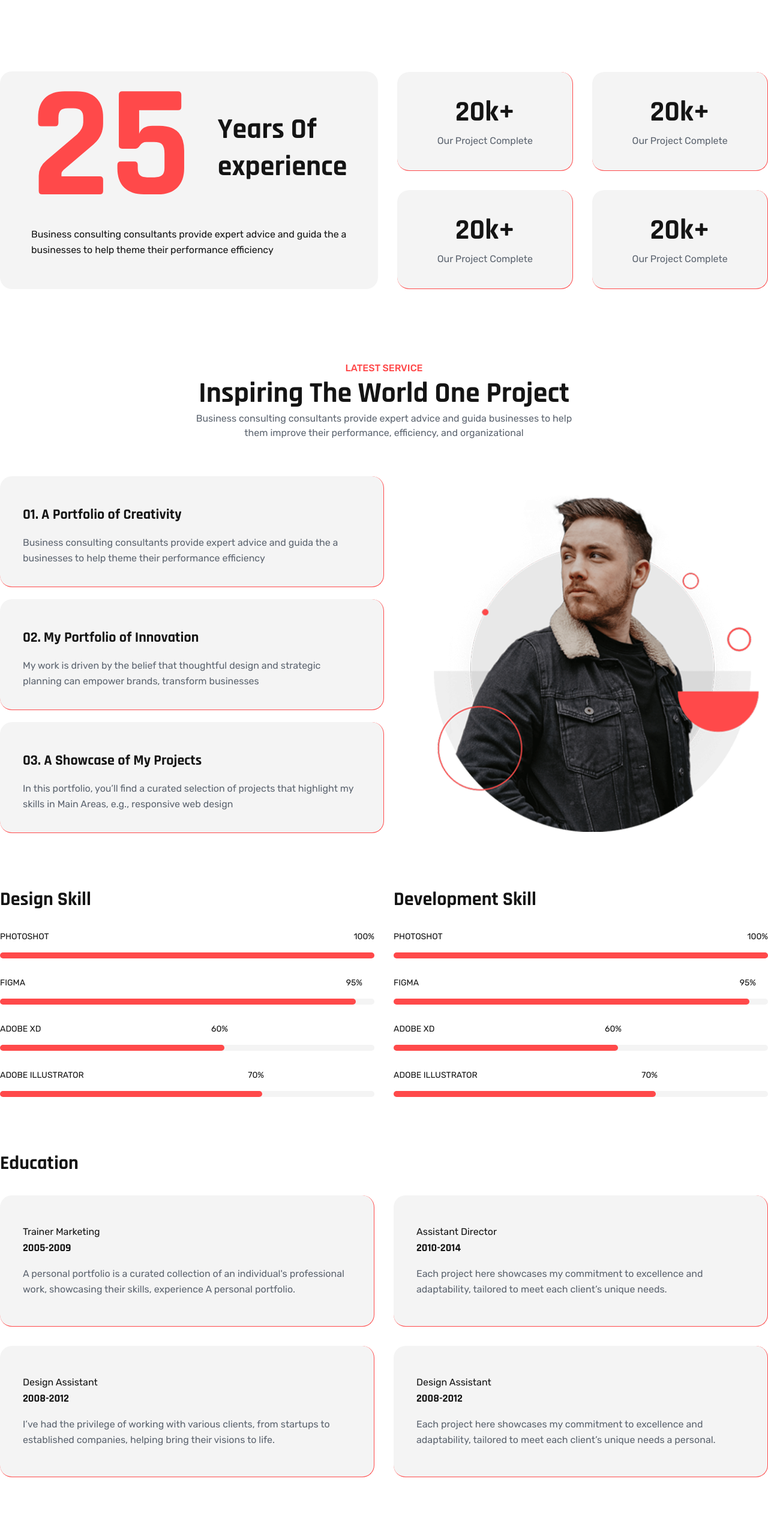
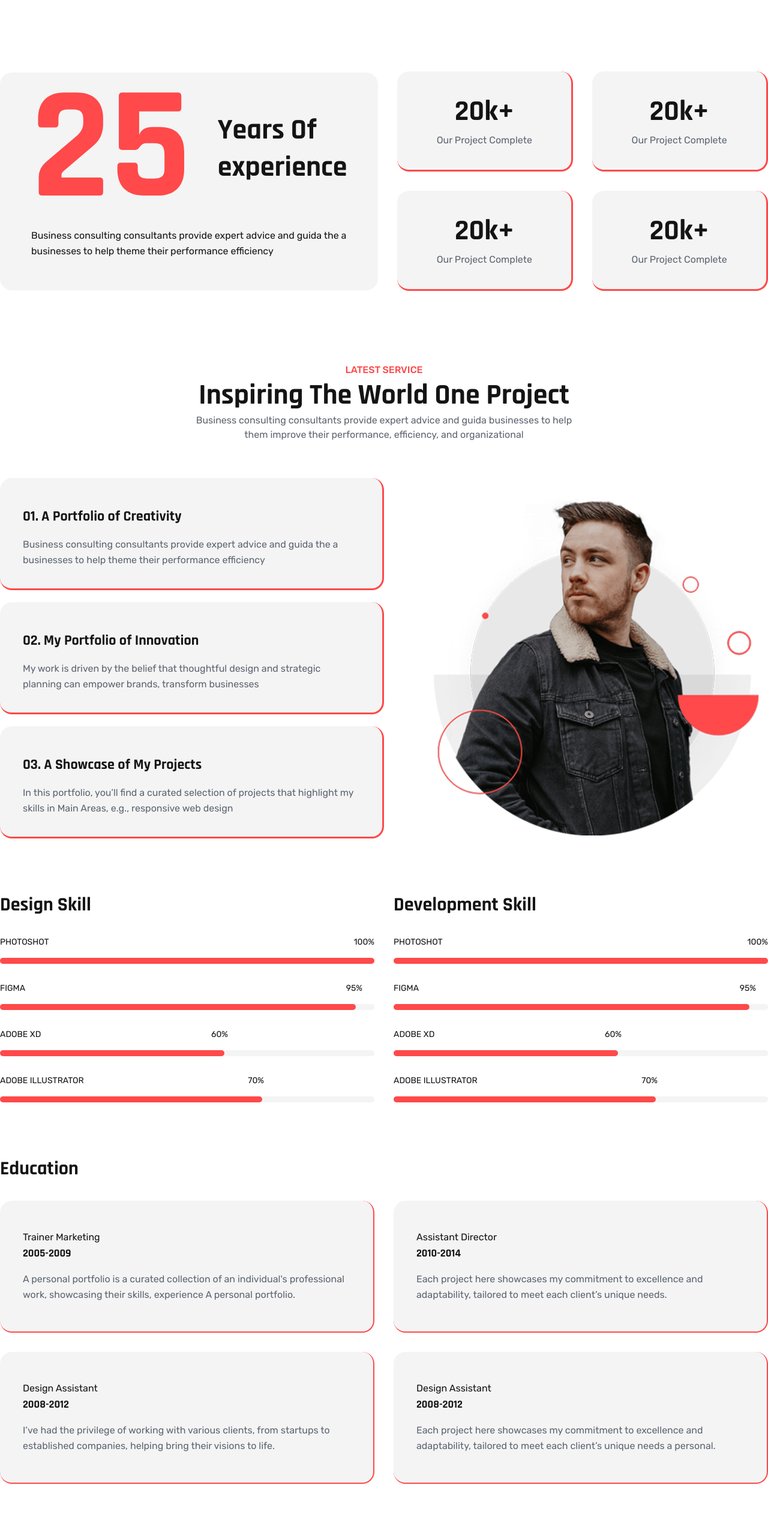
Before and after one commit to Dipokdas347250/reeni, a React (Vite) app: page / in a window 1280 px wide. Shown: the part 1302-3838 px from the top of the page at 60% size. Built offline with nearby package versions, Linux system fonts and the light colour scheme.

Commit message:
border fixed

```diff
--- a/src/components/Experience.jsx
+++ b/src/components/Experience.jsx
@@ -71,14 +71,14 @@ const Experience = () => {
                            <div className="">
                              <div className="lg:flex md:flex justify-between items-center gap-8">
                                 <div className="lg:w-1/2 w-full lg:mt-0 mt-8 ">
-                                    <div className="py-9 bg-[#f4f4f4] dark:bg-primary rounded-[20px] border-b border-r border-secondary  ">
+                                    <div className="py-9 bg-[#f4f4f4] dark:bg-primary rounded-[20px] border-b-3 border-r-3 border-secondary  ">
                                         <h2 className='text-[48px] text-primary dark:text-white font-bold font-rajdhani leading-15.5 text-center'>20k+</h2>
                                         <p className='text-[16px] text-tertiary font-normal font-rubik leading-6.5 mt-1 text-center'>Our Project Complete</p>
 
                                     </div>
                                 </div>
                                 <div className="lg:w-1/2 w-full lg:mt-0 mt-8 ">
-                                    <div className="py-9 bg-[#f4f4f4] dark:bg-primary rounded-[20px] border-b border-r border-secondary  ">
+                                    <div className="py-9 bg-[#f4f4f4] dark:bg-primary rounded-[20px] border-b-3 border-r-3 border-secondary  ">
                                         <h2 className='text-[48px] text-primary dark:text-white font-bold font-rajdhani leading-15.5 text-center'>20k+</h2>
                                         <p className='text-[16px] text-tertiary font-normal font-rubik leading-6.5 mt-1 text-center'>Our Project Complete</p>
 
@@ -90,14 +90,14 @@ const Experience = () => {
                             <div className="">
                                  <div className="lg:flex md:flex justify-between items-center gap-8 mt-8">
                                 <div className="lg:w-1/2 w-full lg:mt-0 mt-8 ">
-                                    <div className="py-9 bg-[#f4f4f4] dark:bg-primary rounded-[20px] border-b border-r border-secondary  ">
+                                    <div className="py-9 bg-[#f4f4f4] dark:bg-primary rounded-[20px] border-b-3 border-r-3 border-secondary  ">
                                         <h2 className='text-[48px] text-primary dark:text-white font-bold font-rajdhani leading-15.5 text-center'>20k+</h2>
                                         <p className='text-[16px] text-tertiary font-normal font-rubik leading-6.5 mt-1 text-center'>Our Project Complete</p>
 
                                     </div>
                                 </div>
                                 <div className="lg:w-1/2 w-full lg:mt-0 mt-8 ">
-                                    <div className="py-9 bg-[#f4f4f4] dark:bg-primary rounded-[20px] border-b border-r border-secondary  ">
+                                    <div className="py-9 bg-[#f4f4f4] dark:bg-primary rounded-[20px] border-b-3 border-r-3 border-secondary  ">
                                         <h2 className='text-[48px] text-primary dark:text-white font-bold font-rajdhani leading-15.5 text-center'>20k+</h2>
                                         <p className='text-[16px] text-tertiary font-normal font-rubik leading-6.5 mt-1 text-center'>Our Project Complete</p>
 
--- a/src/components/Service.jsx
+++ b/src/components/Service.jsx
@@ -25,21 +25,21 @@ const Service = () => {
                     <div className=" lg:flex justify-between items-center lg:mt-15 mt-7.5">
                         <div className="lg:w-1/2 w-full">
                             <div className="">
-                                <div className="py-8.5 px-9.5 bg-[#f4f4f4] dark:bg-primary rounded-[20px] border-b border-r border-secondary  ">
+                                <div className="py-8.5 px-9.5 bg-[#f4f4f4] dark:bg-primary rounded-[20px] border-b-3 border-r-3 border-secondary  ">
                                     <h2 className='text-[24px] text-primary dark:text-white font-bold font-rajdhani leading-15 '>01. A Portfolio of Creativity</h2>
                                     <p className='text-[16px] text-tertiary font-normal font-rubik leading-6.5 mt-1 '>Business consulting consultants provide expert advice and guida the a businesses to help theme their performance efficiency</p>
 
                                 </div>
                             </div>
                             <div className="">
-                                <div className="py-8.5 px-9.5 bg-[#f4f4f4] dark:bg-primary rounded-[20px] border-b border-r border-secondary mt-5 ">
+                                <div className="py-8.5 px-9.5 bg-[#f4f4f4] dark:bg-primary rounded-[20px] border-b-3 border-r-3 border-secondary mt-5 ">
                                     <h2 className='text-[24px] text-primary dark:text-white font-bold font-rajdhani leading-15 '>02. My Portfolio of Innovation</h2>
                                     <p className='text-[16px] text-tertiary font-normal font-rubik leading-6.5 mt-1 '>My work is driven by the belief that thoughtful design and strategic planning can empower brands, transform businesses</p>
 
                                 </div>
                             </div>
                             <div className="">
-                                <div className="py-8.5 px-9.5 bg-[#f4f4f4] dark:bg-primary rounded-[20px] border-b border-r border-secondary mt-5 ">
+                                <div className="py-8.5 px-9.5 bg-[#f4f4f4] dark:bg-primary rounded-[20px] border-b-3 border-r-3 border-secondary mt-5 ">
                                     <h2 className='text-[24px] text-primary dark:text-white font-bold font-rajdhani leading-15 '>03. A Showcase of My Projects</h2>
                                     <p className='text-[16px] text-tertiary font-normal font-rubik leading-6.5 mt-1 '>In this portfolio, you’ll find a curated selection of projects that highlight my skills in Main Areas, e.g., responsive web design</p>
 
@@ -135,7 +135,7 @@ const Service = () => {
                      <div className=" lg:flex  justify-between items-center mt-8 gap-8">
                         <div className="lg:w-1/2 w-full">
                             <div className="">
-                                <div className="py-12 px-9.5 bg-[#f4f4f4] dark:bg-primary rounded-[20px] border-b border-r border-secondary  ">
+                                <div className="py-12 px-9.5 bg-[#f4f4f4] dark:bg-primary rounded-[20px] border-b-2 border-r-2 border-secondary  ">
                                     <h4 className='text-[16px] text-primary dark:text-white font-normal font-rubik leading-6.5'>Trainer Marketing</h4>
                                     <h2 className='text-[18px] text-primary dark:text-white font-bold font-rajdhani leading-7 '>2005-2009</h2>
                                     <p className='text-[16px] text-tertiary font-normal font-rubik leading-6.5 mt-4 '>A personal portfolio is a curated collection of an individual's professional work, showcasing their skills, experience A personal portfolio.</p>
@@ -143,7 +143,7 @@ const Service = () => {
                                 </div>
                             </div>
                             <div className="">
-                                <div className="py-12 px-9.5 bg-[#f4f4f4] dark:bg-primary rounded-[20px] border-b border-r border-secondary mt-8 ">
+                                <div className="py-12 px-9.5 bg-[#f4f4f4] dark:bg-primary rounded-[20px] border-b-2 border-r-2 border-secondary mt-8 ">
                                     <h4 className='text-[16px] text-primary dark:text-white font-normal font-rubik leading-6.5'>Design Assistant</h4>
                                     <h2 className='text-[18px] text-primary dark:text-white font-bold font-rajdhani leading-7 '>2008-2012</h2>
                                     <p className='text-[16px] text-tertiary font-normal font-rubik leading-6.5 mt-4 '>I’ve had the privilege of working with various clients, from startups to established companies, helping bring their visions to life.</p>
@@ -153,7 +153,7 @@ const Service = () => {
                         </div>
                         <div className="lg:w-1/2 w-full lg:mt-0 mt-7.5">
                             <div className="">
-                                <div className="py-12 px-9.5 bg-[#f4f4f4] dark:bg-primary rounded-[20px] border-b border-r border-secondary  ">
+                                <div className="py-12 px-9.5 bg-[#f4f4f4] dark:bg-primary rounded-[20px] border-b-2 border-r-2 border-secondary  ">
                                     <h4 className='text-[16px] text-primary dark:text-white font-normal font-rubik leading-6.5'>Assistant Director</h4>
                                     <h2 className='text-[18px] text-primary dark:text-white font-bold font-rajdhani leading-7 '>2010-2014</h2>
                                     <p className='text-[16px] text-tertiary font-normal font-rubik leading-6.5 mt-4 '>Each project here showcases my commitment to excellence and adaptability, tailored to meet each client’s unique needs.</p>
@@ -161,7 +161,7 @@ const Service = () => {
                                 </div>
                             </div>
                             <div className="">
-                                <div className="py-12 px-9.5 bg-[#f4f4f4] dark:bg-primary rounded-[20px] border-b border-r border-secondary mt-8 ">
+                                <div className="py-12 px-9.5 bg-[#f4f4f4] dark:bg-primary rounded-[20px] border-b-2 border-r-2 border-secondary mt-8 ">
                                     <h4 className='text-[16px] text-primary dark:text-white font-normal font-rubik leading-6.5'>Design Assistant</h4>
                                     <h2 className='text-[18px] text-primary dark:text-white font-bold font-rajdhani leading-7 '>2008-2012</h2>
                                     <p className='text-[16px] text-tertiary font-normal font-rubik leading-6.5 mt-4 '>Each project here showcases my commitment to excellence and adaptability, tailored to meet each client’s unique needs a personal.</p>
--- a/src/components/Testimonial.jsx
+++ b/src/components/Testimonial.jsx
@@ -13,7 +13,7 @@ const Testimonial = () => {
                     </div>
                     <div className="lg:flex justify-between items-center gap-8 lg:mt-13 mt-7.5">
                         <div className="lg:w-1/2 w-full lg:mt-0 mt-7.5">
-                        <div className="p-9.5 bg-[#F4F4F4] dark:bg-primary border-b border-r border-secondary rounded-[20px]">
+                        <div className="p-9.5 bg-[#F4F4F4] dark:bg-primary border-b-3 border-r-3 border-secondary rounded-[20px]">
                             <img src={test} alt="" />
                             <p className='text-[18px] text-tertiary font-normal font-rubik leading-7.5 mt-10.5'> A personal portfolio is a curated collection of an individual's professional work, showcasing their skilA personal portfolio is a curated collection of an individual's professional work, showcasing their skills,</p>
                             <h3 className='text-[18px] text-primary dark:text-white  font-bold font-rajdhani leading-7.5 mt-9'>Cameron Williamson</h3>
@@ -24,7 +24,7 @@ const Testimonial = () => {
 
                         </div>
                         <div className="lg:w-1/2 w-full lg:mt-0 mt-7.5">
-                        <div className="p-9.5 bg-[#F4F4F4] dark:bg-primary border-b border-r border-secondary rounded-[20px]">
+                        <div className="p-9.5 bg-[#F4F4F4] dark:bg-primary border-b-3 border-r-3 border-secondary rounded-[20px]">
                             <img src={test} alt="" />
                             <p className='text-[18px] text-tertiary font-normal font-rubik leading-7.5 mt-10.5'> A personal portfolio is a curated collection of an individual's professional work, showcasing their skilA personal portfolio is a curated collection of an individual's professional work, showcasing their skills,</p>
                             <h3 className='text-[18px] text-primary dark:text-white  font-bold font-rajdhani leading-7.5 mt-9'>Cameron Williamson</h3>
```
Also changed, not shown: src/components/Banner.jsx (+5 -5 lines), src/components/Footer.jsx (+6 -6 lines), src/components/Price_plen.jsx (+6 -6 lines).
